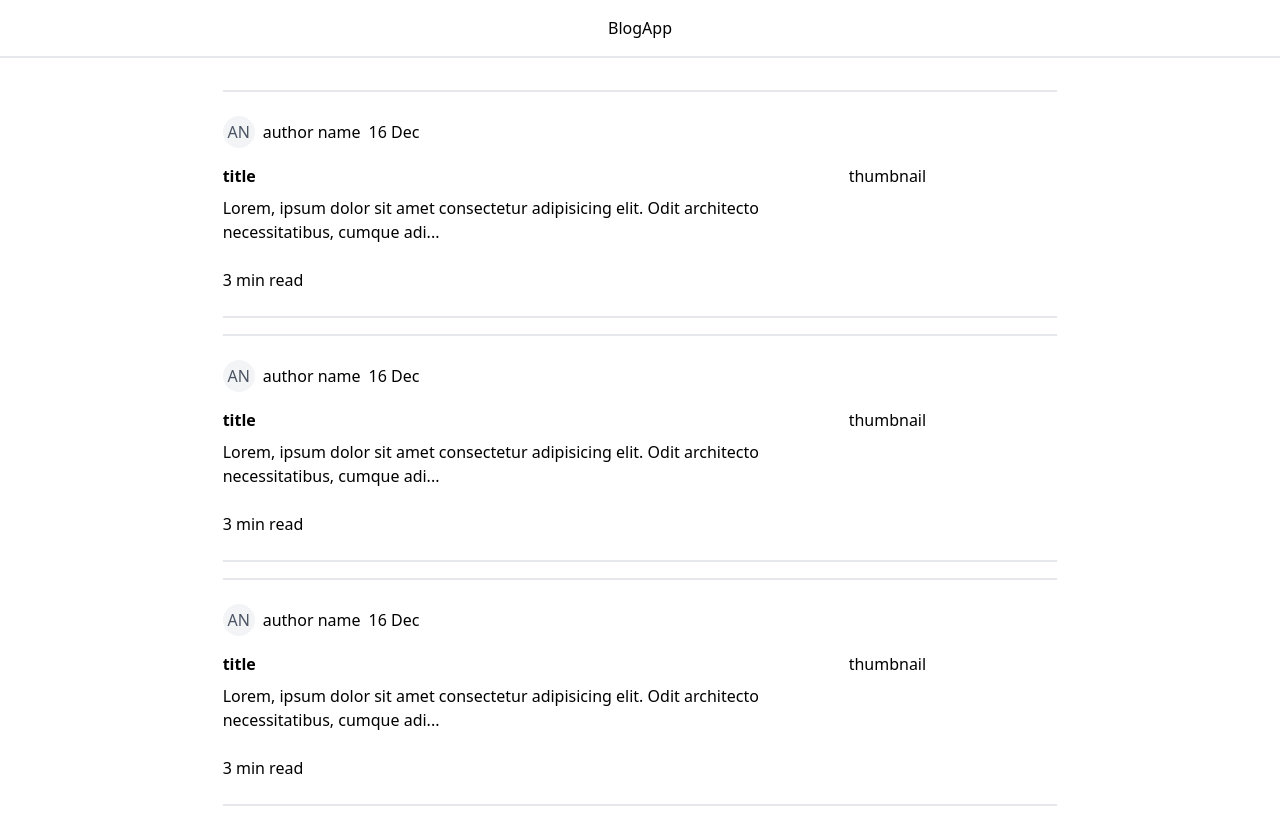
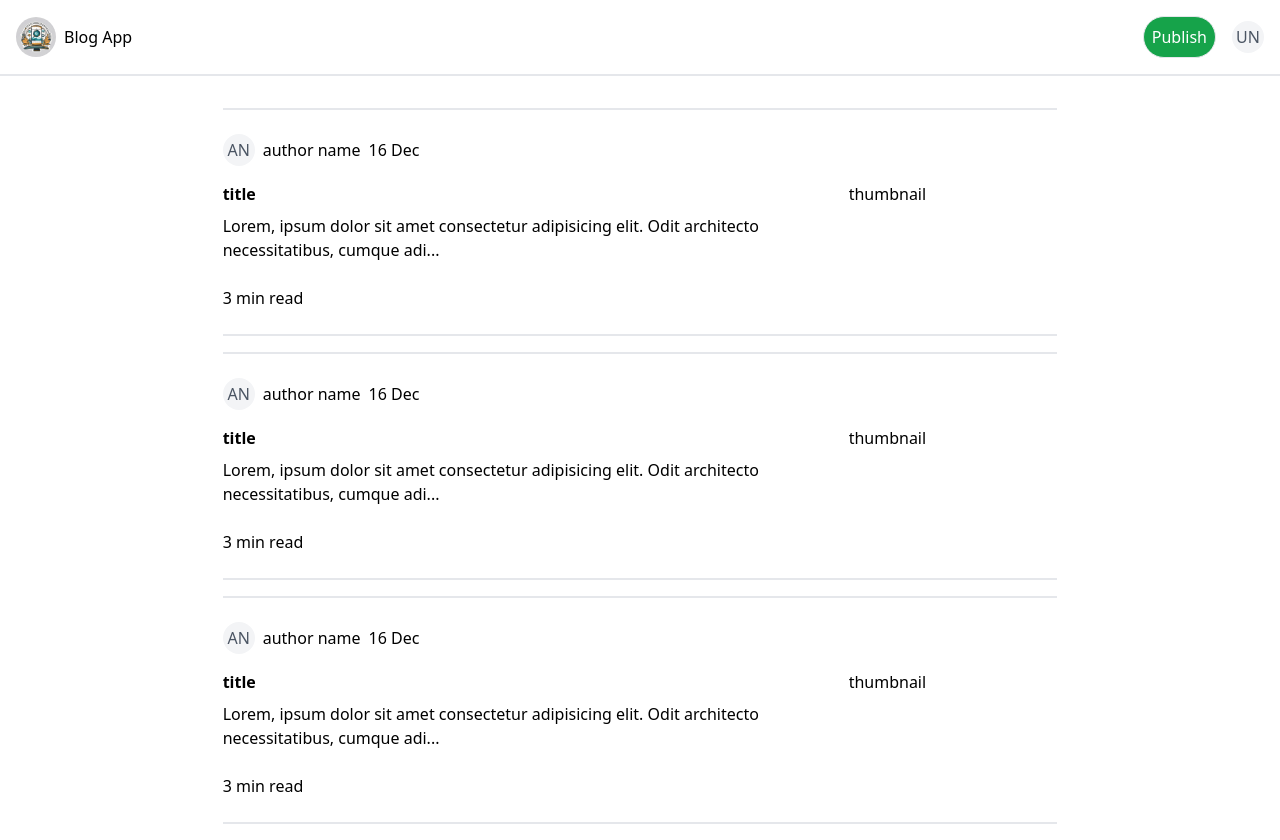
Before and after one commit to Yh010/BlogApp, a React (Vite) app in the folder frontend/: page /blogs in a window 1280 px wide. Built offline with nearby package versions, Linux system fonts and the light colour scheme.

Commit message:
navbar added

```diff
--- a/frontend/src/components/AllBlogsComponents/BlogCard.tsx
+++ b/frontend/src/components/AllBlogsComponents/BlogCard.tsx
@@ -1,18 +1,11 @@
+import { getInitials } from "../UserProfile/hooks/getInitials";
+
 interface BlogCardItems {
   authorName: string;
   blogTitle: string;
   blogDescr: string;
   blogthumbnail?: string;
   datePublished: string;
-}
-
-function getInitials(name: string) {
-  const nameParts = name.trim().split(/\s+/);
-  let initials = "";
-  for (const part of nameParts) {
-    initials += part.charAt(0).toUpperCase();
-  }
-  return initials;
 }
 
 export const BlogCard = ({
--- a/frontend/src/components/Navbar.tsx
+++ b/frontend/src/components/Navbar.tsx
@@ -1,3 +1,23 @@
+import logo from "../assets/logo.jpg";
+import { PublishButton } from "./PublishButton";
+import { UserProfileIcon } from "./UserProfile/UserProfileIcon";
 export const Navbar = () => {
-  return <div className="border-b-2 flex justify-center p-4">BlogApp</div>;
+  return (
+    <div className="border-b-2 flex justify-between p-4">
+      <div className="flex justify items-center space-x-2">
+        <div>
+          <img className="h-10 w-10 rounded-full" src={logo} />
+        </div>
+        <div>Blog App</div>
+      </div>
+      <div className="flex justify items-center space-x-4">
+        <div>
+          <PublishButton />
+        </div>
+        <div>
+          <UserProfileIcon />
+        </div>
+      </div>
+    </div>
+  );
 };
--- /dev/null
+++ b/frontend/src/components/PublishButton.tsx
@@ -0,0 +1,9 @@
+export const PublishButton = () => {
+  return (
+    <div>
+      <button className="border rounded-full p-2 bg-green-600 text-white">
+        Publish
+      </button>
+    </div>
+  );
+};
--- /dev/null
+++ b/frontend/src/components/UserProfile/UserProfileIcon.tsx
@@ -0,0 +1,13 @@
+import { getInitials } from "./hooks/getInitials";
+
+export const UserProfileIcon = () => {
+  return (
+    <div>
+      <div className="relative inline-flex items-center justify-center w-8 h-8 overflow-hidden bg-gray-100 rounded-full dark:bg-gray-600">
+        <span className="font-medium text-gray-600 dark:text-gray-300">
+          {getInitials("User Name")}
+        </span>
+      </div>
+    </div>
+  );
+};
--- /dev/null
+++ b/frontend/src/components/UserProfile/hooks/getInitials.ts
@@ -0,0 +1,8 @@
+export function getInitials(name: string) {
+  const nameParts = name.trim().split(/\s+/);
+  let initials = "";
+  for (const part of nameParts) {
+    initials += part.charAt(0).toUpperCase();
+  }
+  return initials;
+}
```
Also changed, not shown: frontend/src/assets/logo.jpg (added).
